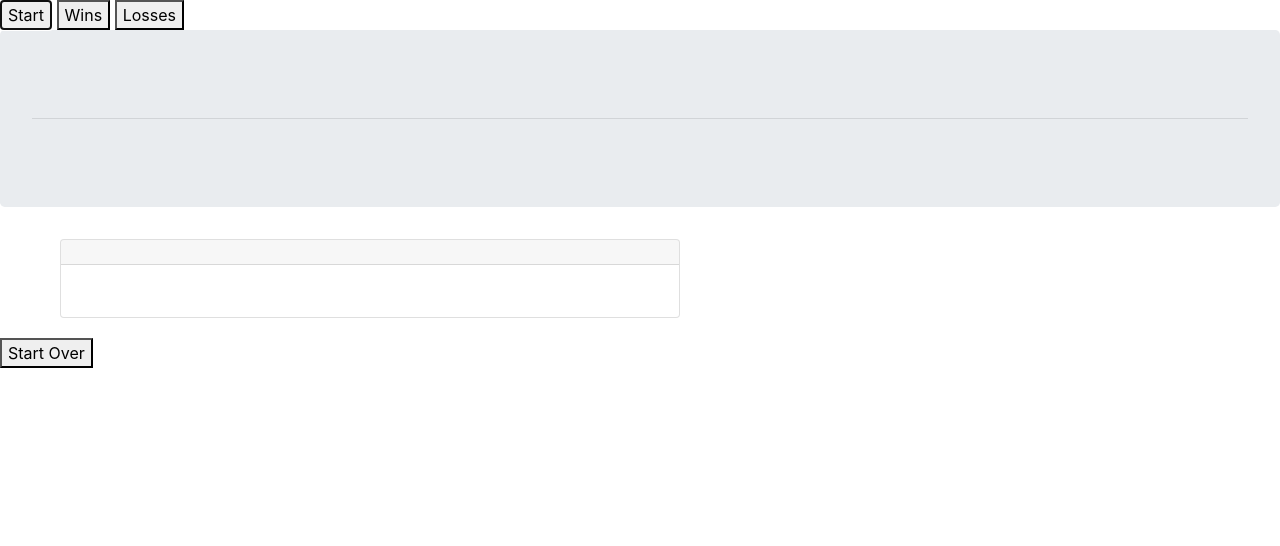
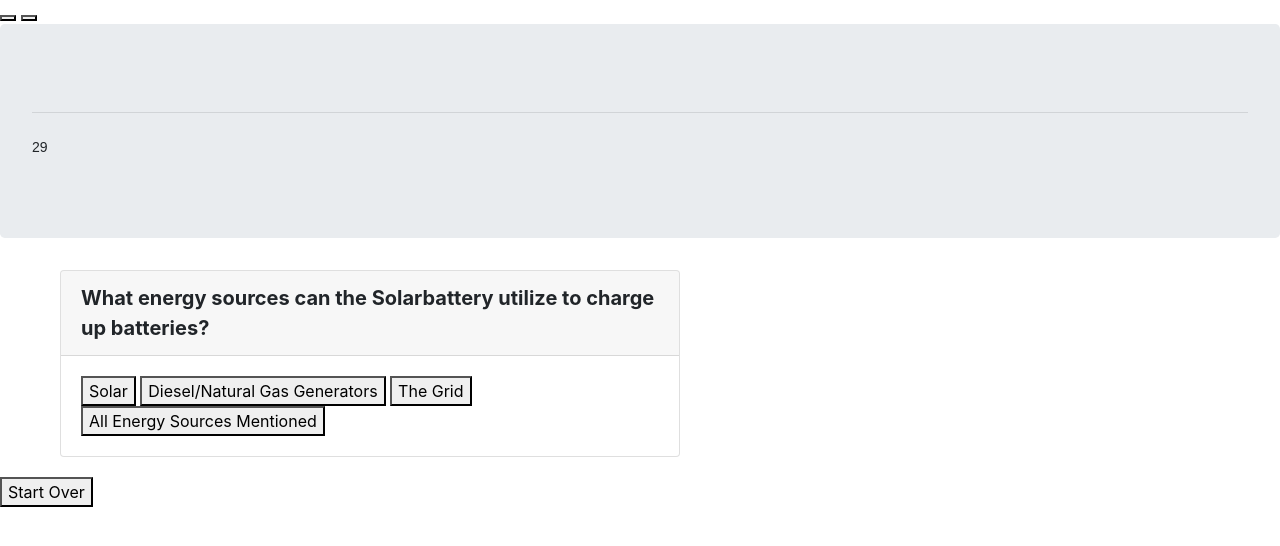
Before and after one commit to b0bbybaldi/TriviaGame, a plain HTML site: page index.html in a window 1280 px wide. Both pictures are taken after a click on the button "Start". Drawn offline with nearby package versions, Linux system fonts and the light colour scheme; a web font is replaced by a local one.

Commit message:
updated question & answer format

```diff
--- a/assets/css/style.css
+++ b/assets/css/style.css
@@ -13,7 +13,7 @@
 }
 
 #container {
-	background: url('../images/background.jpg');
+	/*background: url('../images/background.jpg');*/
 	height: 1300px;
 }
 
--- a/assets/javascript/app.js
+++ b/assets/javascript/app.js
@@ -1,24 +1,35 @@
 
 var questions = [
-  { q: "What energy sources can the Solarbattery utilize to charge up batteries?", o1: "Solar", o2: "Diesel/Natural Gas Generators", o3: "The Grid", a:"All Energy Sources Mentioned"},
-  { q: "How would you install a Solarbattery?", a: "Set Up Roof Attachments > Install Solar Panels > Connect Solar Panels > Power On > Connect Auxiliary Power Sources > Connect Appliances to use++", o1:"Power On > Connect Appliances to use > Connect Auxiliary Power Sources>Set Up Roof Attachments > Install Solar Panels > Connect Solar Panels", o2: "Connect Appliances to use > Connect Auxiliary Power Sources > Power On > Set Up Roof Attachments > Install Solar Panels > Connect Solar Panels", o3: "Connect Solar Panels >  Connect Auxiliary Power Sources > Install Solar Panels > Set Up Roof Attachments  > Power On > Connect Appliances to use"},
-  { q: "What type of battery do Solarbatteries utilize?", o1: "Lithium", a: "AGM (Lead Acid)", o3: "Fuel Cells", o4: "Alkaline"},
-  { q: "What is the recommended use for a SolarBattery 1000?", o1: "Whole House Energy Load", o2: "Lighting, Fans & TV, Fridge, A/C, etc…", o3: "Lighting, Fans & TV, Fridge", a: "Lighting, Fans & TV"},
-  { q: "What is the recommended use for a SolarBattery 3000?", o1: "Whole House Energy Load", o2: "Lighting, Fans & TV, Fridge, A/C, etc…", a: "Lighting, Fans & TV, Fridge", o3: "Lighting, Fans & TV"},
-  { q: "What is the recommended use for a SolarBattery 5000?", o1: "Whole House Energy Load", a: "Lighting, Fans & TV, Fridge, A/C, etc…", o2: "Lighting, Fans & TV, Fridge", o3: "Lighting, Fans & TV"},
-  { q: "How long can Solarbatteries sustain their recommended usage without sunlight power from PV?", o1: "Forever", o2: "A couple hours", a: "Refer back to spec sheet, but generally based on included structures, about 8 hours if no other auxiliary source is provided", o3: "6 Hours"},
-  { q: "Solarbatteries are easy to install, remove and replace by anyone with a little experience with electricity, thus they can be considered deployable and thus sent to regions in need of them.", a: "True", o1: "False"},
+  { q: "What energy sources can the Solarbattery utilize to charge up batteries?", choices:["Solar","Diesel/Natural Gas Generators", "The Grid", "All Energy Sources Mentioned"], answer: 3},
+  { q: "How would you install a Solarbattery?", choices: ["Set Up Roof Attachments > Install Solar Panels > Connect Solar Panels > Power On > Connect Auxiliary Power Sources > Connect Appliances to use++", "Power On > Connect Appliances to use > Connect Auxiliary Power Sources>Set Up Roof Attachments > Install Solar Panels > Connect Solar Panels", "Connect Appliances to use > Connect Auxiliary Power Sources > Power On > Set Up Roof Attachments > Install Solar Panels > Connect Solar Panels", "Connect Solar Panels >  Connect Auxiliary Power Sources > Install Solar Panels > Set Up Roof Attachments  > Power On > Connect Appliances to use"], answer: 0},
+  { q: "What type of battery do Solarbatteries utilize?", choices: ["Lithium", "AGM (Lead Acid)", "Fuel Cells", "Alkaline"], answer: 1},
+  { q: "What is the recommended use for a SolarBattery 1000?", choices: ["Whole House Energy Load", "Lighting, Fans & TV, Fridge, A/C, etc…", "Lighting, Fans & TV, Fridge", "Lighting, Fans & TV"], answer: 3},
+  { q: "What is the recommended use for a SolarBattery 3000?", choices: ["Whole House Energy Load", "Lighting, Fans & TV, Fridge, A/C, etc…", "Lighting, Fans & TV, Fridge", "Lighting, Fans & TV"], answer: 2},
+  { q: "What is the recommended use for a SolarBattery 5000?", choices: ["Whole House Energy Load", "Lighting, Fans & TV, Fridge, A/C, etc…", "Lighting, Fans & TV, Fridge", "Lighting, Fans & TV"], answer: 1},
+  { q: "How long can Solarbatteries sustain their recommended usage without sunlight power from PV?", choices: ["Forever", "A couple hours", "Refer back to spec sheet, but generally based on included structures, about 8 hours if no other auxiliary source is provided", "6 Hours"], answer: 2},
+  { q: "Solarbatteries are easy to install, remove and replace by anyone with a little experience with electricity, thus they can be considered deployable and thus sent to regions in need of them.", choices: ["True", "False"], answer: 0},
 ];
 
-var wins = 0;
-var losses = 0;
-var index = 0;
+var imageArray = ["data.png", "efficiency.png", "microgrid.png", "oneline.png", "sb1000.png", "sb3000.png", "sb5000.png", "uses.png"];
+
+var current;
+var none;
+var sec;
+var time;
+var answered;
+var userSelect;
+var wins;
+var losses;
+var index;
+
+var message = {
+  correct: "Correct!",
+  incorrect: "No, that's not it.",
+  end: "Ran out of time!",
+  finished: 'Game Over!'
+}
 
 $(document).ready(function(){
-
-  if (index === index) {
-    return;
-  }
 
   $("#start").click(function(){
     $(this).hide();
@@ -28,33 +39,52 @@
   $("#startOver").click(function(){
     $(this).hide();
       game();
-  })
+  });
 
   var game = function(){
-    var wins = 0;
-    var losses = 0;
-    var index = 0;
+    $('#final').empty();
+    $('#wins').empty();
+    $('#losses').empty();
+    $('#none').empty();
+
+    current = 0;
+    wins = 0;
+    losses = 0;
+    none = 0;
+    index = 0;
+
     nextQ();
+
   }
 
   var nextQ = function(){
+
+    $('#message').empty();
+    $('#wins').empty();
+    $('#pics').empty();
     $('#question').empty();
     $('#choice1').empty();
     $('#choice2').empty();
     $('#choice3').empty();
     $('#choice4').empty();
-    $('#wins').empty();
     $('#losses').empty();
 
+    answered = true;
+
+    index = Math.floor(Math.random()*9);
+
     if (index <= (questions.length - 1)) {
-      $('#question').append(questions[index].q);
-      $('#choice1').append(questions[index].o1);
-      $('#choice2').append(questions[index].o2);
-      $('#choice3').append(questions[index].o3);
-      $('#choice4').append(questions[index].a);
+      timer();
+
+      $('#question').text(questions[index].q);
+      $('#choice1').text(questions[index].choices[0]);
+      $('#choice2').text(questions[index].choices[1]);
+      $('#choice3').text(questions[index].choices[2]);
+      $('#choice4').text(questions[index].choices[3]);
+
       $('.choices').click(function(){
         userChoice = $(this);
-        score()
+        score(userChoice, index)
       })
     }else{
       $('#display').empty();
@@ -68,19 +98,19 @@
 
   var timer = function(){
     var interval = 30;
-    var timer = setInterval(function(){
+    setInterval(function(){
+      $('#display').text(interval)
       interval--
-      $('#display').text(timer)
       if(interval === 0){
         clearInterval(timer);
+        nextQ();
+        score();
       }
     },1000);
-    nextQ();
-    score();
   }
 
 
-  var score = function(){
+  var score = function(userChoice,index){
     timer();
 
     $('#question').empty();
@@ -89,7 +119,7 @@
     $('#choice3').empty();
     $('#choice4').empty();
 
-    if(userChoice === questions[index].a){
+    if(userChoice === questions[index].choices[questions[index].answer]){
       wins++
       alert('Correct!')
       nextQ()
--- a/index.html
+++ b/index.html
@@ -11,13 +11,13 @@
 	</head>
 
 	<body>
-		<div id=container>
+		<div id="container">
 			<button class id='start'>Start</button>
 			<button class id='wins'>Wins</button>
 			<button class id='losses'>Losses</button>
 
 			<div class="jumbotron">
-			  <h1 class="display-4" id=game> </h1>
+			  <h1 class="display-4"> </h1>
 			  <hr class="my-4">
 			  <p id="display"></p>
 			</div>
@@ -26,21 +26,26 @@
 				<div class="card-header" id='question'>
 				</div>
 				<div class="card-body">
-					<p class="card-title" class="choices"><span id='choice1'>  </span></p>
-					<p class="card-title" class="choices"><span id='choice2'>  </span></p>
-					<p class="card-title" class="choices"><span id='choice3'>  </span></p>
-					<p class="card-title" class="choices"><span id='choice4'>  </span></p>
+					<button class="choices"><span id='choice1'>  </span></button>
+					<button class="choices"><span id='choice2'>  </span></button>
+					<button class="choices"><span id='choice3'>  </span></button>
+					<button class="choices"><span id='choice4'>  </span></button>
 				</div>
 			</div>
 
-			<button class id='startOver'>Start Over</button>
+			<button id='startOver'>Start Over</button>
 
 		</div>
 
-		<script src="https://cdnjs.cloudflare.com/ajax/libs/jquery/3.2.1/jquery.min.js"></script>
-		<script src='assets/javascript/game.js'></script>
-		<script src="https://code.jquery.com/jquery-3.3.1.slim.min.js" integrity="sha384-q8i/X+965DzO0rT7abK41JStQIAqVgRVzpbzo5smXKp4YfRvH+8abtTE1Pi6jizo" crossorigin="anonymous"></script>
-		<script src="https://cdnjs.cloudflare.com/ajax/libs/popper.js/1.14.0/umd/popper.min.js" integrity="sha384-cs/chFZiN24E4KMATLdqdvsezGxaGsi4hLGOzlXwp5UZB1LY//20VyM2taTB4QvJ" crossorigin="anonymous"></script>
-		<script src="https://stackpath.bootstrapcdn.com/bootstrap/4.1.0/js/bootstrap.min.js" integrity="sha384-uefMccjFJAIv6A+rW+L4AHf99KvxDjWSu1z9VI8SKNVmz4sk7buKt/6v9KI65qnm" crossorigin="anonymous"></script>
+  <!-- Optional JavaScript -->
+    <!-- jQuery first, then Popper.js, then Bootstrap JS -->
+		<script
+  			src="https://code.jquery.com/jquery-3.3.1.js"
+  			integrity="sha256-2Kok7MbOyxpgUVvAk/HJ2jigOSYS2auK4Pfzbm7uH60="
+  			crossorigin="anonymous"></script>
+    	<script src="https://cdnjs.cloudflare.com/ajax/libs/popper.js/1.14.3/umd/popper.min.js" integrity="sha384-ZMP7rVo3mIykV+2+9J3UJ46jBk0WLaUAdn689aCwoqbBJiSnjAK/l8WvCWPIPm49" crossorigin="anonymous"></script>
+    	<script src="https://stackpath.bootstrapcdn.com/bootstrap/4.1.1/js/bootstrap.min.js" integrity="sha384-smHYKdLADwkXOn1EmN1qk/HfnUcbVRZyYmZ4qpPea6sjB/pTJ0euyQp0Mk8ck+5T" crossorigin="anonymous"></script>
+       	<script src ="assets/javascript/app.js"></script>
+
 	</body>
 </html>
```
Also changed, not shown: assets/images/efficiency.png (renamed from assets/images/Snip20180503_3.png), assets/images/microgrid.png (renamed from assets/images/Snip20180503_1.png), assets/images/oneline.png (renamed from assets/images/Snip20180503_2.png), assets/images/sb1000.png (renamed from assets/images/30594967_1525946467504028_2228313734214844416_o.png), assets/images/sb3000.png (renamed from assets/images/30515952_1525954037503271_6635445406819942400_o.png), assets/images/sb5000.png (renamed from assets/images/30594401_1525960234169318_1156468924255043584_o.png), assets/images/uses.png (renamed from assets/images/Snip20180503_4.png), 2 other files.
